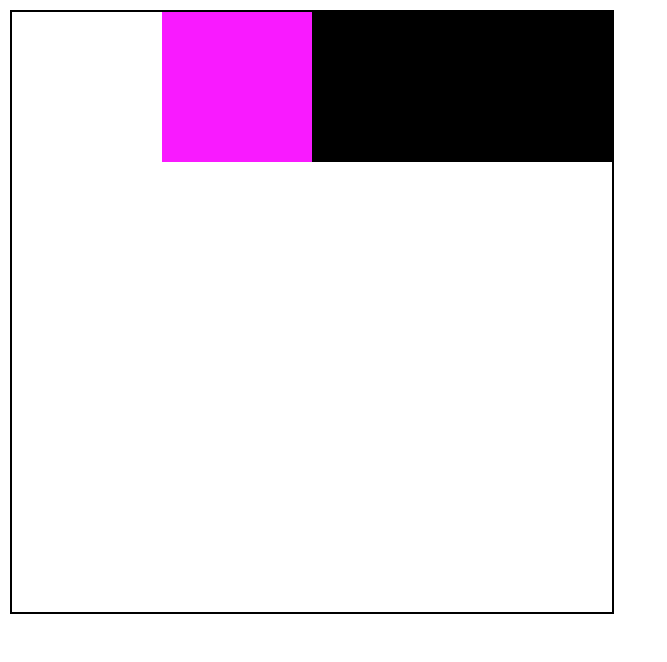
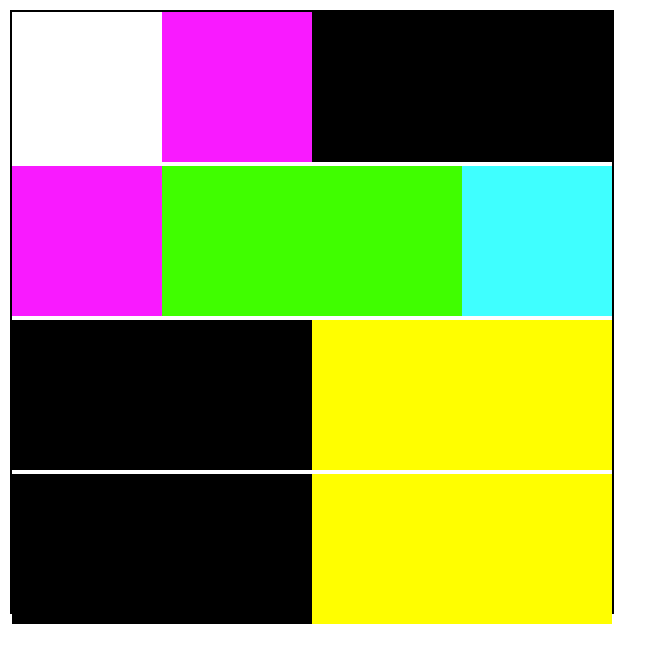
Before and after one commit to ohwowoAo/FrontEndTest, a React (Create React App) app: page / in a window 1280 px wide. Shown: the top 662 px of the page, without its empty margins (0-667 px from the left). Built offline with nearby package versions, Linux system fonts and the light colour scheme.

Commit message:
Feat : 박스생성

```diff
--- a/src/App.js
+++ b/src/App.js
@@ -13,6 +13,18 @@ const App = () => {
         <PinkBox></PinkBox>
         <BlackBox></BlackBox>
         <BlackBox></BlackBox> */}
+        <Box className="pink"></Box>
+        <Box className="green"></Box>
+        <Box className="green"></Box>
+        <Box className="skyblue"></Box>
+        <Box className="black"></Box>
+        <Box className="black"></Box>
+        <Box className="yellow"></Box>
+        <Box className="yellow"></Box>
+        <Box className="black"></Box>
+        <Box className="black"></Box>
+        <Box className="yellow"></Box>
+        <Box className="yellow"></Box>
       </Contents>
     </Wrapper>
   );
@@ -36,6 +48,12 @@ const Box = styled.div`
       ? "#000"
       : props.className === "pink"
       ? "#f91aff"
+      : props.className === "green"
+      ? "#40fe00"
+      : props.className === "skyblue"
+      ? "#3fffff"
+      : props.className === "yellow"
+      ? "#fffe00"
       : "initial"};
 `;
 // const WhiteBox = styled.div`
```
